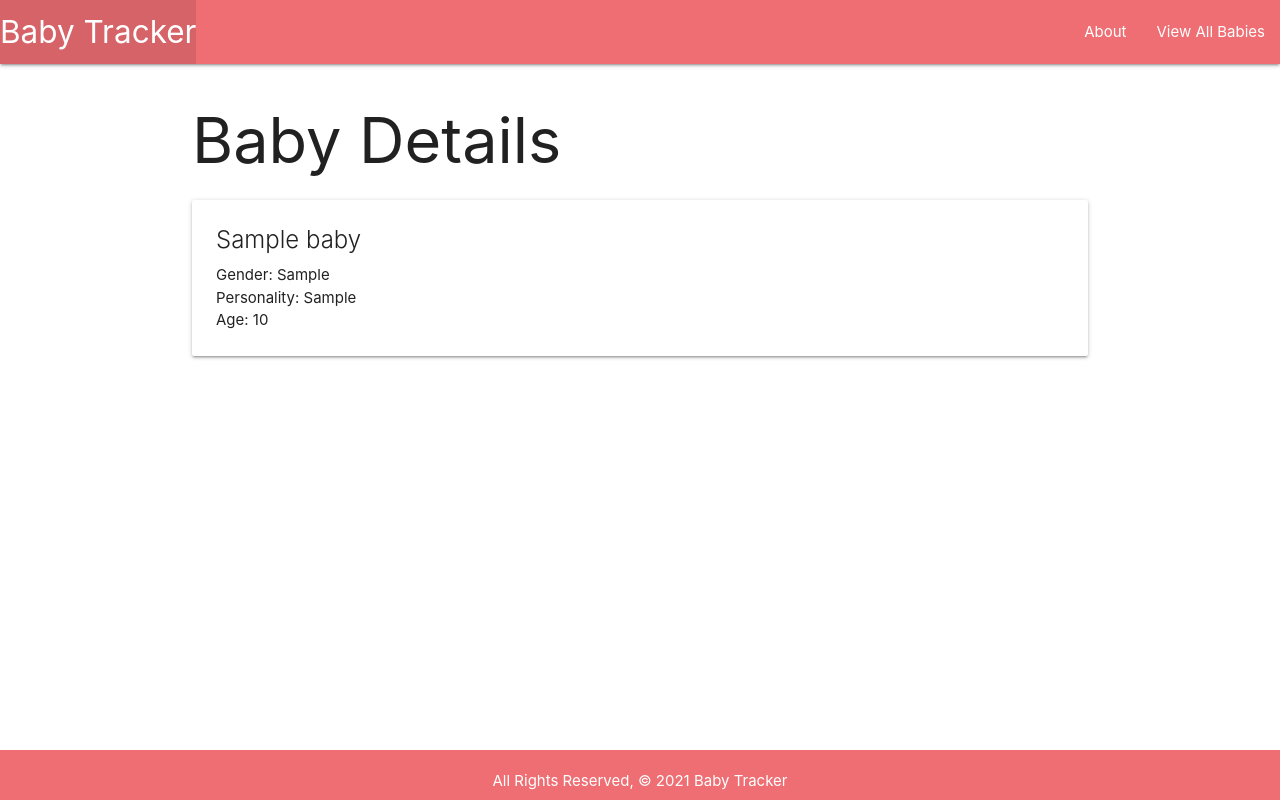
After one commit to mimi3403/Baby-Tracker, a Django app: page /babies/1/ in a window 1280 px wide. The commit adds this page. Run offline with Django 3.2, Linux system fonts and the light colour scheme; tables that the repository leaves empty hold one stand-in row (values such as "Sample post").

Commit message:
adds babies detail page

```diff
--- /dev/null
+++ b/main_app/templates/babies/detail.html
@@ -0,0 +1,17 @@
+{% extends 'base.html' %}
+
+{% block content %}
+<h1>Baby Details</h1>
+<div class="card">
+  <div class="card-content">
+    <span class="card-title">{{ baby.name }}</span>
+    <p>Gender: {{ baby.gender }}</p>
+    <p>Personality: {{ baby.personality }} </p>
+    {% if baby.age > 0 %}
+      <p>Age: {{ baby.age }}</p>
+    {% else %}
+      <p>Welcome {{baby.name}} to the world!</p>
+    {% endif %}
+  </div>
+</div>
+{% endblock%}
--- a/main_app/templates/babies/index.html
+++ b/main_app/templates/babies/index.html
@@ -1,10 +1,10 @@
 {% extends 'base.html' %}
-
 
 {% block content %}
 <h1>Babies</h1>
 {% for baby in babies %}
 <div class="card">
+  <a href="/babies/{{ baby.id }}">
     <div class="card-content">
       <span class="card-title">{{ baby.name }}</span>
       <p>Gender: {{ baby.gender }}</p>
@@ -15,6 +15,7 @@
         <p>Welcome {{baby.name}} to the world!</p>
       {% endif %}
     </div>
+  </a>
 </div>
   {% endfor %}
 {% endblock%}
--- a/main_app/templates/base.html
+++ b/main_app/templates/base.html
@@ -16,15 +16,15 @@
       <div class="nav-wrapepr">
         <ul>
           <li>
-            <a class="left brand-logo" href="/">Baby Tracker</a>
+            <a class="left brand-logo" href="{% url 'home' %}">Baby Tracker</a>
           </li>
         </ul>
         <ul class="right">
           <li>
-            <a href="/about">About</a>
+            <a href="{% url 'about' %}">About</a>
           </li>
           <li>
-            <a href="/babies">View All Babies</a>
+            <a href="{% url 'index' %}">View All Babies</a>
           </li>
         </ul>
       </div>
--- a/main_app/urls.py
+++ b/main_app/urls.py
@@ -5,4 +5,5 @@ urlpatterns = [
   path('', views.home, name="home"),
   path('about/', views.about, name="about"),
   path('babies/', views.babies_index, name="index"),
+  path('babies/<int:baby_id>/', views.babies_detail, name="detail"),
 ]
--- a/main_app/views.py
+++ b/main_app/views.py
@@ -13,3 +13,7 @@ def about(request):
 def babies_index(request):
   babies = Baby.objects.all()
   return render(request, 'babies/index.html', {'babies' :babies}) # this is a context dictionary.
+
+def babies_detail(request, baby_id):
+  baby = Baby.objects.get(id=baby_id)
+  return render(request, 'babies/detail.html', {'baby' : baby})
```
Lines whose indentation alone changed are shown as unchanged.
